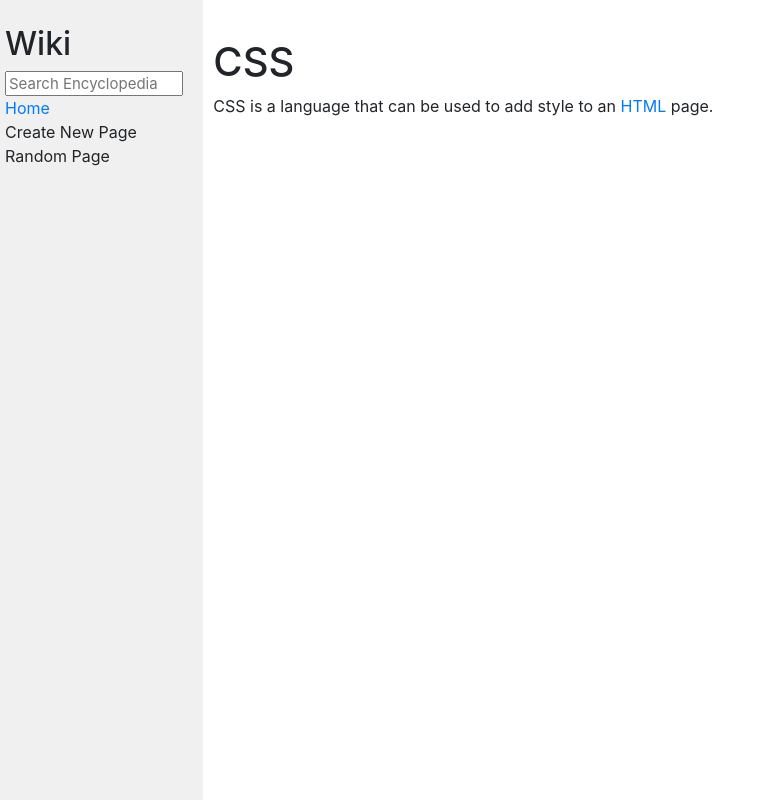
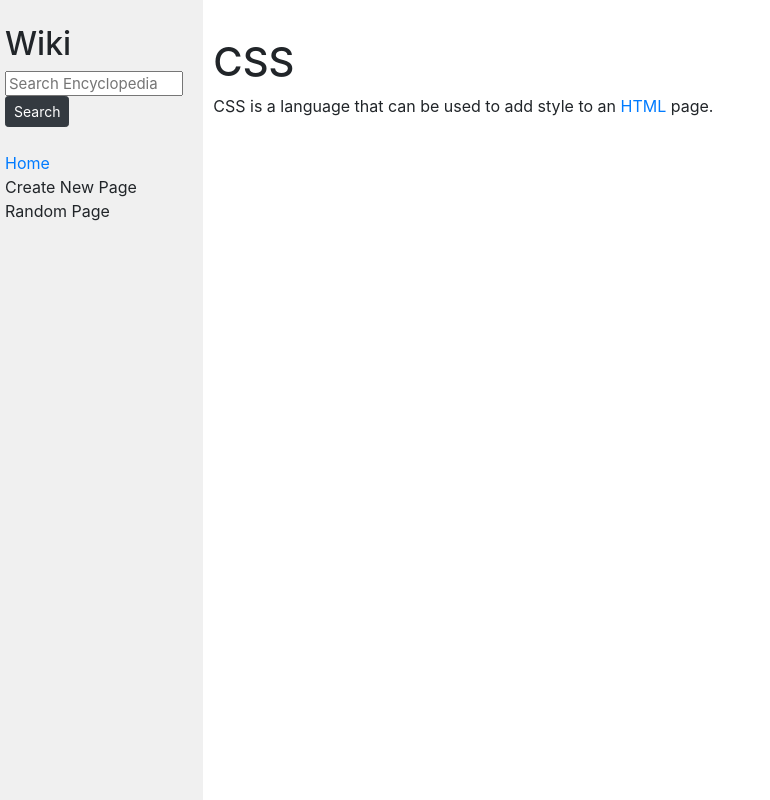
Before and after one commit to steph-xue/cs50-web, a Django app: page /wiki/CSS in a window 1280 px wide. Shown: the whole page, without its empty margins (0-770 px from the left). Run offline with Django 3.2, Linux system fonts and the light colour scheme; some libraries are stand-ins or nearby versions.

Commit message:
add search for wiki

```diff
--- a/CS50-3-Django/wiki/encyclopedia/templates/encyclopedia/layout.html
+++ b/CS50-3-Django/wiki/encyclopedia/templates/encyclopedia/layout.html
@@ -12,9 +12,13 @@
         <div class="row">
             <div class="sidebar col-lg-2 col-md-3">
                 <h2>Wiki</h2>
-                <form>
+                <form action="{% url 'search' %}" method="post">
+                    {% csrf_token %}
                     <input class="search" type="text" name="q" placeholder="Search Encyclopedia">
+                    <br>
+                    <input type="submit" value="Search" class="btn btn-dark btn-sm" id="searchbutton">
                 </form>
+                <br>
                 <div>
                     <a href="{% url 'index' %}">Home</a>
                 </div>
--- a/CS50-3-Django/wiki/encyclopedia/urls.py
+++ b/CS50-3-Django/wiki/encyclopedia/urls.py
@@ -4,5 +4,6 @@ from . import views
 
 urlpatterns = [
     path("", views.index, name="index"),
-    path("wiki/<str:title>", views.entry, name="entry")
+    path("wiki/<str:title>", views.entry, name="entry"),
+    path("search", views.search, name="search")
 ]
--- a/CS50-3-Django/wiki/encyclopedia/views.py
+++ b/CS50-3-Django/wiki/encyclopedia/views.py
@@ -27,6 +27,32 @@ def entry(request, title):
     else:
         html_content = md_to_html(md_content)
         return render(request, "encyclopedia/entry.html", {
-            "title": title,
+            "title": title.capitalize(),
             "content": html_content
         })
+
+
+# Displays the encyclopedia entry page or search results page for the user's search
+def search(request):
+
+    # Gets list of all entries & the user's search
+    entrylist = util.list_entries()
+    search = request.POST["q"]
+
+    # Displays the encyclopedia entry page if the search result matches a valid entry
+    if util.get_entry(search) is not None:
+        md_content = util.get_entry(search)
+        html_content = md_to_html(md_content)
+        return render(request, "encyclopedia/entry.html", {
+            "title": search.capitalize(),
+            "content": html_content
+        })
+    # Otherwise displays the search results page with a list of entries that match the query as a substring
+    else:
+        validentries = []
+        for entry in entrylist:
+            if search.lower() in entry.lower():
+                validentries.append(entry)
+        return render(request, "encyclopedia/search.html", {
+                "entries": validentries
+            })
```
Also changed, not shown: CS50-3-Django/wiki/encyclopedia/templates/encyclopedia/search.html (added, +16 -0 lines), CS50-3-Django/wiki/encyclopedia/static/encyclopedia/styles.css (line endings or trailing spaces).
